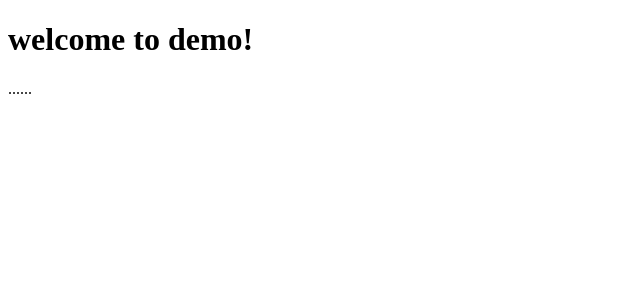
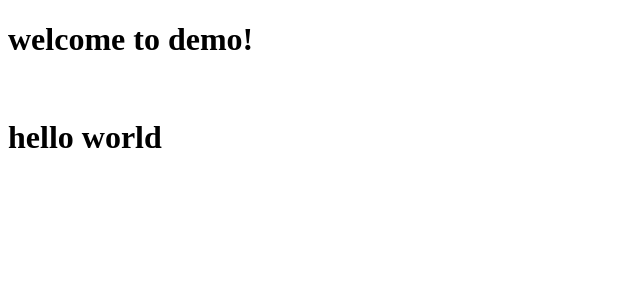
Before and after one commit to syyedbilal/angular, an Angular app: page / in a window 1280 px wide. Shown: the top 300 px of the page, without its empty margins (0-640 px from the left). Built offline with nearby package versions, Linux system fonts and the light colour scheme.

Commit message:
components -> manual component generation

```diff
--- a/src/app/app.component.html
+++ b/src/app/app.component.html
@@ -1,2 +1,4 @@
 
-    <h1>welcome to {{title}}!</h1>......
+    <h1>welcome to {{title}}!</h1>
+    <br>
+    <app-example></app-example>
--- a/src/app/app.component.ts
+++ b/src/app/app.component.ts
@@ -8,5 +8,8 @@ import { Component } from '@angular/core';
 })
 export class AppComponent {
   title = 'demo';
+constructor(){
+console.log('constructor..');
+}
 
 }
--- a/src/app/app.module.ts
+++ b/src/app/app.module.ts
@@ -1,12 +1,15 @@
 import { BrowserModule } from '@angular/platform-browser';
 import { NgModule } from '@angular/core';
 import { AppComponent } from './app.component';
+import { ExampleComponent } from './example/example.component';
 
 
 
 @NgModule({
   declarations: [
-    AppComponent
+    AppComponent,
+    ExampleComponent
+
   ],
   imports: [
     BrowserModule
--- /dev/null
+++ b/src/app/example/example.component.ts
@@ -0,0 +1,8 @@
+import { Component} from '@angular/core';
+
+@Component({
+  selector: 'app-example',
+  template: `<h1>hello world</h1>`
+
+})
+export class ExampleComponent{}
```
